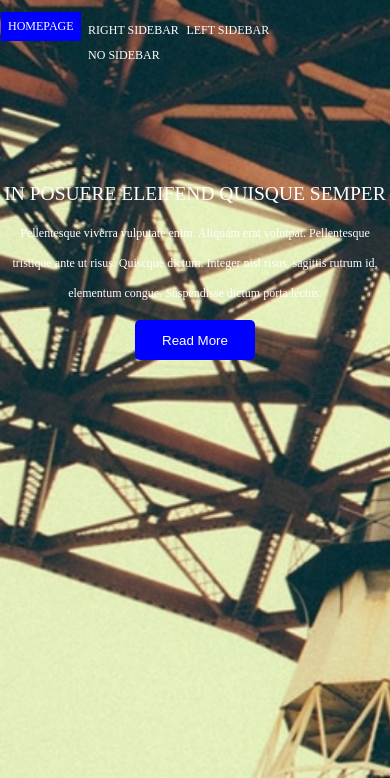
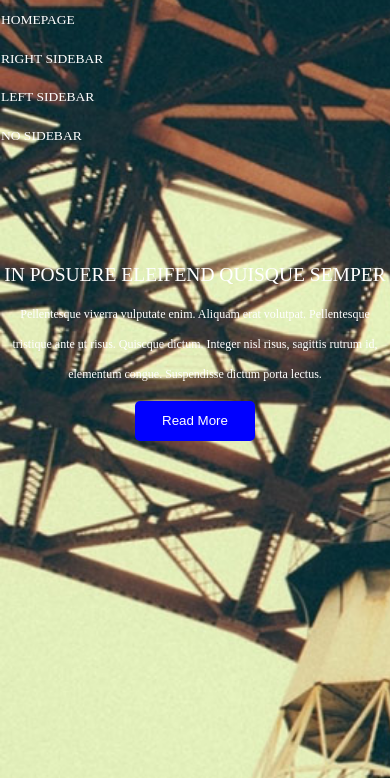
Before and after one commit to sanjay0619/megacrop, a plain HTML site: page index.html in a window 390 px wide. Both pictures are taken after a click on the button 374 px from the left and 31 px from the top of the page. Shown: the part 66-844 px from the top of the page. Drawn offline with Linux system fonts and the light colour scheme; a web font is replaced by a local one.

Commit message:
final project

```diff
--- a/css/style.css
+++ b/css/style.css
@@ -68,7 +68,7 @@ nav button:hover {
 
 nav ul {
     display: flex;
-    width: 55%;
+    width: 60%;
 }
 
 nav li {
@@ -184,6 +184,9 @@ hr {
 .first hr {
     margin: 2rem 0;
 }
+
+
+/*one,two*/
 
 .one,
 .two {
@@ -357,7 +360,7 @@ footer p {
         max-width: 800px;
     }
     nav ul {
-        width: 70%;
+        width: 75%;
     }
     /*main*/
     .nulla li {
@@ -381,6 +384,9 @@ footer p {
     }
     nav ul {
         width: 80%;
+    }
+    nav li {
+        margin-left: 1rem;
     }
     /*banner*/
     .banner h1 {
@@ -426,7 +432,7 @@ footer p {
         width: 76%;
     }
     nav li {
-        margin-left: 1rem;
+        margin-left: 0.8rem;
         font-size: 0.9rem;
     }
     /*second-section */
@@ -470,17 +476,17 @@ footer p {
     nav ul {
         display: none;
         width: 100%;
-        margin-left: -1.5rem;
     }
     nav li {
-        margin-left: 2rem;
-        margin-top: 0.7rem;
-        font-size: 0.8rem;
-        float: left;
+        margin-top: 1.5rem;
+    }
+    nav li:hover {
+        background-color: blue;
+        padding: 2%;
     }
     nav .active {
-        padding: 2%;
-        margin-top: 0rem;
+        background: none;
+        padding: 0;
     }
     /*banner*/
     .banner {
@@ -582,6 +588,7 @@ footer p {
     }
     .bottom p {
         line-height: 1.6rem;
+        font-size: 1rem;
     }
     /*footer*/
     footer {
```
